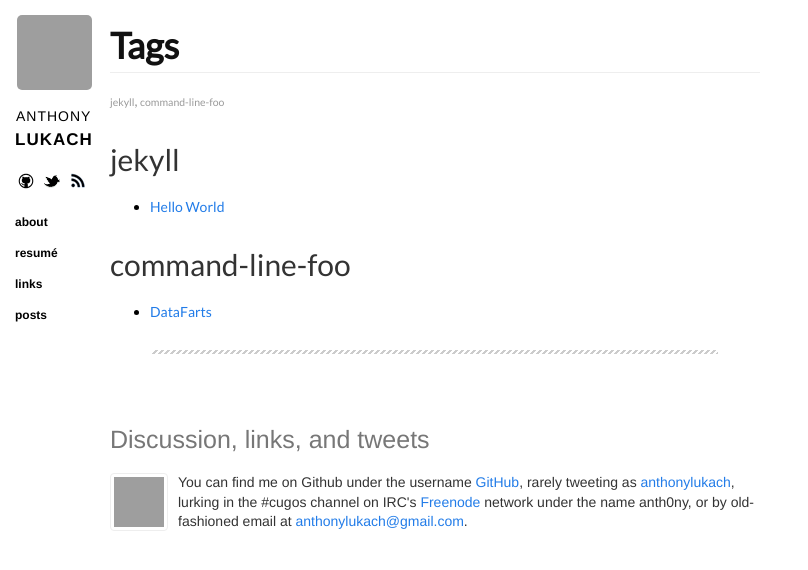
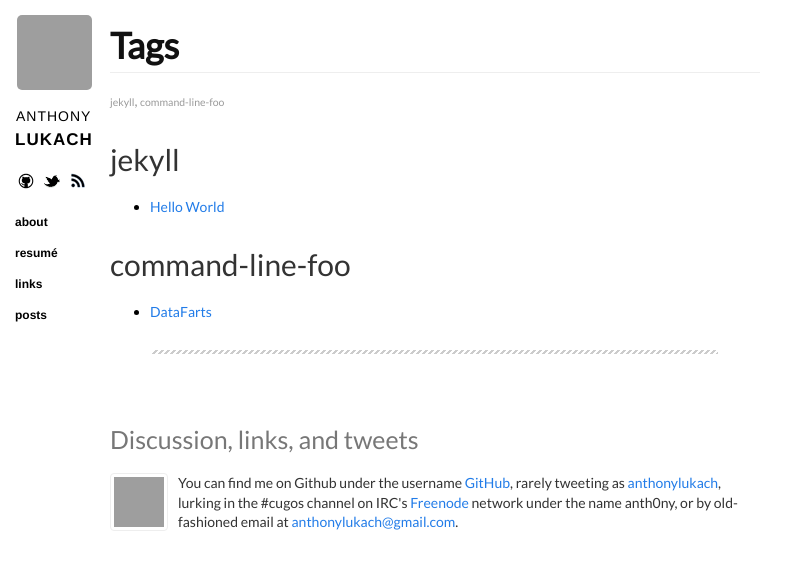
Before and after one commit to alukach/alukach.github.io, a Jekyll site: the page built from tags/index.html, in a window 1280 px wide. Shown: the top 570 px of the page, without its empty margins (0-808 px from the left). Built offline with Jekyll 4.4.1, drawn with Linux system fonts in a browser that asks for light colours; nearby versions of some CDN libraries; Markdown is read by kramdown in place of the engine named in the settings; grey boxes are pictures that could not be loaded.

Commit message:
Removed differing font

```diff
--- a/css/base.css
+++ b/css/base.css
@@ -186,8 +186,7 @@ hr {
         text-decoration: underline; }
   .content .meta {
     margin: 30px 0;
-    padding: 10px 0;
-    font-family: Helvetica, sans-serif; }
+    padding: 10px 0; }
     .content .meta p {
       line-height: 1.4;
       font-size: 14px;
```
